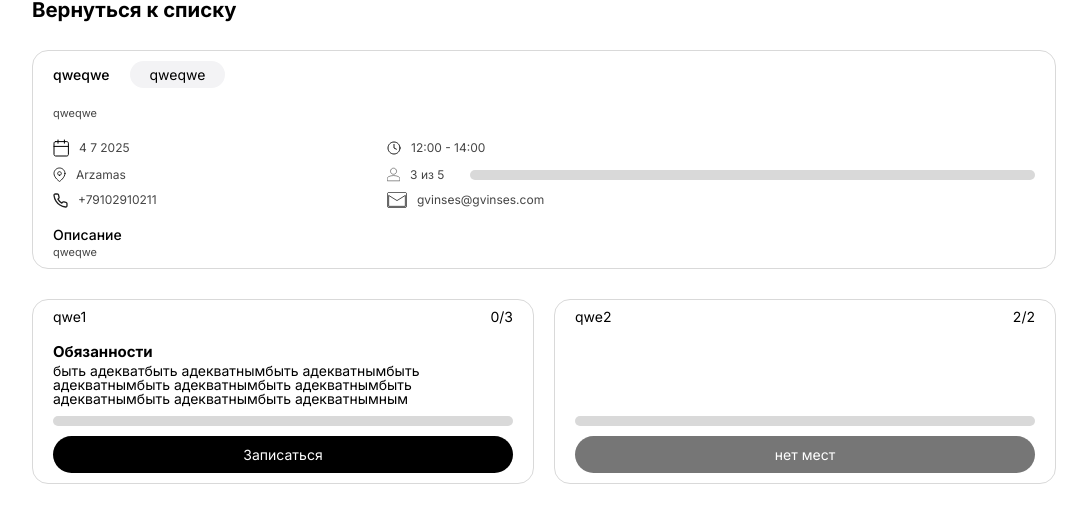
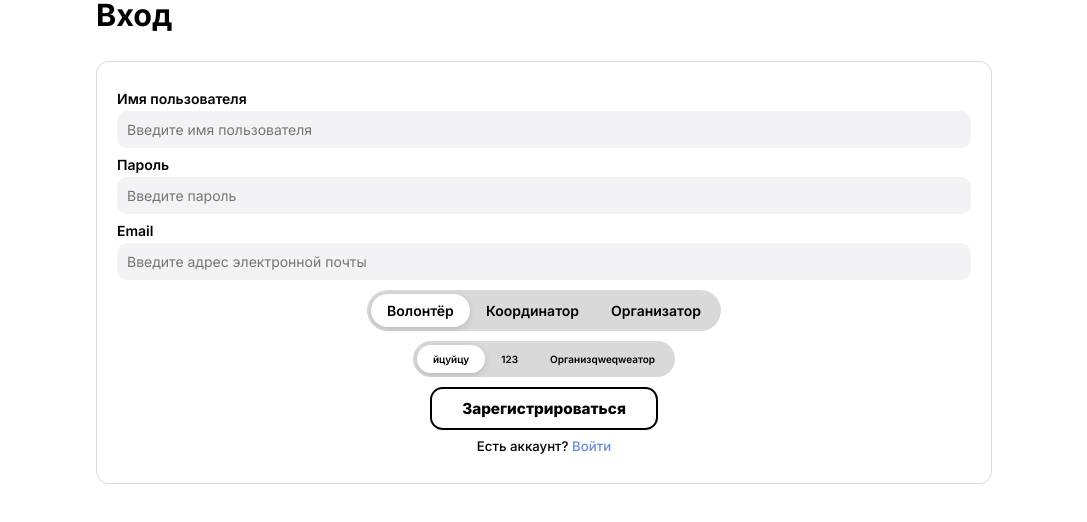
Before and after one commit to ZakSlinin/GeniusHackGZG, a React (Vite) app in the folder frontend/: page / in a window 1280 px wide. Shown: the top 522 px of the page, without its empty margins (96-1183 px from the left). Built offline with nearby package versions, Linux system fonts and the light colour scheme.

Commit message:
declarations, updated Ievent, registration module and created barSelector

```diff
--- a/frontend/src/app/router/App.tsx
+++ b/frontend/src/app/router/App.tsx
@@ -1,29 +1,30 @@
 // import { Routes } from "react-router-dom";
 // import { Header } from "@/widgets/header";
-import { Event } from "@/pages/eventPage/event.tsx";
+import { Registration } from "@/pages/registration/registration.tsx";
 
 export const App = () => {
   return (
     <main>
       {/*<Header />*/}
       {/*<Routes>*/}
-        <Event name={"qweqwe"} category={"qweqwe"}
-               createdBy={"qweqwe"} date={new Date()} timeStart={"12:00"}
-               timeEnd={"14:00"} location={"Arzamas"} volunteerNeedCount={5}
-               volunteerCount={3} shortDescription={"qweqwe"} volunteerGroups={[
-          {
-            name: "qwe1",
-            needed: 3,
-            registered: 0,
-            requirements: "быть адекватбыть адекватнымбыть адекватнымбыть адекватнымбыть адекватнымбыть адекватнымбыть адекватнымбыть адекватнымбыть адекватнымным"
-          },
-          {
-            name: "qwe2",
-            needed: 2,
-            registered: 2
-          },
-        ]} number={"+79102910211"} email={"gvinses@gvinses.com"} />
+      <Registration />
       {/*</Routes>*/}
     </main>
   );
 };
+      // {/*  <Event name={"qweqwe"} category={"qweqwe"}*/}
+      // {/*         createdBy={"qweqwe"} date={new Date()} timeStart={"12:00"}*/}
+      // {/*         timeEnd={"14:00"} location={"Arzamas"} volunteerNeedCount={5}*/}
+      // {/*         volunteerCount={3} shortDescription={"qweqwe"} volunteerGroups={[*/}
+      // {/*    {*/}
+      // {/*      name: "qwe1",*/}
+      // {/*      needed: 3,*/}
+      // {/*      registered: 0,*/}
+      // {/*      requirements: "быть адекватбыть адекватнымбыть адекватнымбыть адекватнымбыть адекватнымбыть адекватнымбыть адекватнымбыть адекватнымбыть адекватнымным"*/}
+      // {/*    },*/}
+      // {/*    {*/}
+      // {/*      name: "qwe2",*/}
+      // {/*      needed: 2,*/}
+      // {/*      registered: 2*/}
+      // {/*    },*/}
+      // {/*  ]} number={"+79102910211"} email={"gvinses@gvinses.com"} />*/}
--- /dev/null
+++ b/frontend/src/declarations.d.ts
@@ -0,0 +1,6 @@
+declare module "*.module.scss" {
+  const classes: { readonly [key: string]: string };
+  export default classes;
+}
+
+declare module "*.scss";
--- a/frontend/src/pages/registration/registration.module.scss
+++ b/frontend/src/pages/registration/registration.module.scss
@@ -26,7 +26,7 @@
     border: 1px solid #D9D9D9;
     padding: 30px 20px;
 
-    button {
+    .signUpButton {
       padding: 10px 30px;
       border: 2px solid black;
       border-radius: 12.6px;
--- a/frontend/src/pages/registration/registration.tsx
+++ b/frontend/src/pages/registration/registration.tsx
@@ -1,17 +1,23 @@
-import s from "./signIn.module.scss";
+import s from "./registration.module.scss";
 import { Input } from "@/shared/ui/input";
 import { type ChangeEvent, useState } from "react";
+import { BarSelector } from "@/shared/ui/barSelector/BarSelector.tsx";
 
 export const Registration = () => {
   const [registrationForm, setForm] = useState({
     name: "",
     email: "",
-    password: ""
+    password: "",
+    role: ""
   });
 
   const handleRegistrationFormChange = (e: ChangeEvent<HTMLInputElement>) => {
     const { name, value } = e.target;
     setForm({ ...registrationForm, [name]: value });
+  };
+
+  const onBarChange = (e: string) => {
+    registrationForm["role"] = e;
   };
 
   return (
@@ -27,9 +33,16 @@ export const Registration = () => {
           <Input label={"Email"} value={registrationForm.email} onChange={handleRegistrationFormChange}
                  placeholder={"Введите адрес электронной почты"} />
 
+          <BarSelector onChange={(val) => onBarChange(val)} values={["Волонтёр", "Координатор", "Организатор"]} />
+          <BarSelector
+            values={["йцуйцу", "123", "Организqweqweатор"]}
+            onChange={(val) => console.log("Выбрано:", val)}
+            className="myBar"
+            fontSize={10}     // размер текста
+          />
 
-          <button>Войти</button>
-          <p>Нет аккаунта? <a>Зарегистрироваться</a></p>
+          <button className={s.signUpButton}>Зарегистрироваться</button>
+          <p>Есть аккаунт? <a>Войти</a></p>
         </form>
       </div>
     </div>
--- a/frontend/src/shared/interfaces/Ievent.tsx
+++ b/frontend/src/shared/interfaces/Ievent.tsx
@@ -4,7 +4,7 @@ export interface Ievent {
   name: string,
   category: string,
   createdBy: string,
-  date: string | Date,
+  date: Date,
   timeStart: string,
   timeEnd: string,
   location: string,
--- /dev/null
+++ b/frontend/src/shared/ui/barSelector/BarSelector.module.scss
@@ -0,0 +1,37 @@
+.container {
+  position: relative;
+  display: flex;
+  background-color: #d9d9d9;
+  border-radius: 9999px;
+  padding: 4px;
+  overflow: hidden;
+}
+
+.slider {
+  position: absolute;
+  top: 4px;
+  bottom: 4px;
+  border-radius: 9999px;
+  background: #fff;
+  box-shadow: 0 2px 6px rgba(0, 0, 0, 0.15);
+  transition: all 0.3s ease;
+}
+
+.item {
+  flex: 0 1 auto;
+  padding: 8px 16px;
+  border: none;
+  border-radius: 9999px;
+  background: transparent;
+  font-weight: 600;
+  cursor: pointer;
+  position: relative;
+  z-index: 1;
+  transition: color 0.3s ease;
+  min-width: 20px;     // 👈 минимальная ширина сохраняется
+}
+
+
+.active {
+  color: #000;
+}
--- /dev/null
+++ b/frontend/src/shared/ui/barSelector/BarSelector.tsx
@@ -0,0 +1,66 @@
+import { useEffect, useRef, useState } from "react";
+import s from "./BarSelector.module.scss";
+
+interface BarSelectorProps {
+  values: string[];
+  onChange?: (value: string) => void;
+  className?: string;
+  fontSize?: number;
+  itemWidth?: number;
+}
+
+export const BarSelector = ({
+                              values,
+                              onChange,
+                              className,
+                              fontSize,
+                              itemWidth
+                            }: BarSelectorProps) => {
+  const [selected, setSelected] = useState(values[0]);
+  const [sliderStyle, setSliderStyle] = useState({ left: 0, width: 0 });
+  const containerRef = useRef<HTMLDivElement>(null);
+  const itemsRef = useRef<(HTMLButtonElement | null)[]>([]);
+
+  useEffect(() => {
+    const index = values.indexOf(selected);
+    const el = itemsRef.current[index];
+    const container = containerRef.current;
+    if (el && container) {
+      const elRect = el.getBoundingClientRect();
+      const containerRect = container.getBoundingClientRect();
+      setSliderStyle({
+        left: elRect.left - containerRect.left,
+        width: elRect.width
+      });
+    }
+  }, [selected, values]);
+
+  const handleClick = (value: string) => {
+    setSelected(value);
+    onChange?.(value);
+  };
+
+  return (
+    <div className={`${s.container} ${className || ""}`} ref={containerRef}>
+      <div
+        className={s.slider}
+        style={{ left: sliderStyle.left, width: sliderStyle.width }}
+      />
+      {values.map((item, idx) => (
+        <button
+          key={item}
+          type="button"
+          ref={(el) => (itemsRef.current[idx] = el)}
+          onClick={() => handleClick(item)}
+          className={`${s.item} ${selected === item ? s.active : ""}`}
+          style={{
+            width: itemWidth !== undefined ? `${itemWidth}px` : "auto",
+            fontSize: fontSize ? `${fontSize}px` : "inherit"
+          }}
+        >
+          {item}
+        </button>
+      ))}
+    </div>
+  );
+};
--- a/frontend/src/shared/ui/role-box/ui/roleBox.tsx
+++ b/frontend/src/shared/ui/role-box/ui/roleBox.tsx
@@ -1,5 +1,5 @@
 import { Bar } from "../../scoreBar/bar";
-import s from "./roleBox.module.css";
+import s from "./roleBox.module.scss";
 import type { IvolunteerGroup } from "@/shared/interfaces/IvolunteerGroup.tsx";
 
 /**
```
